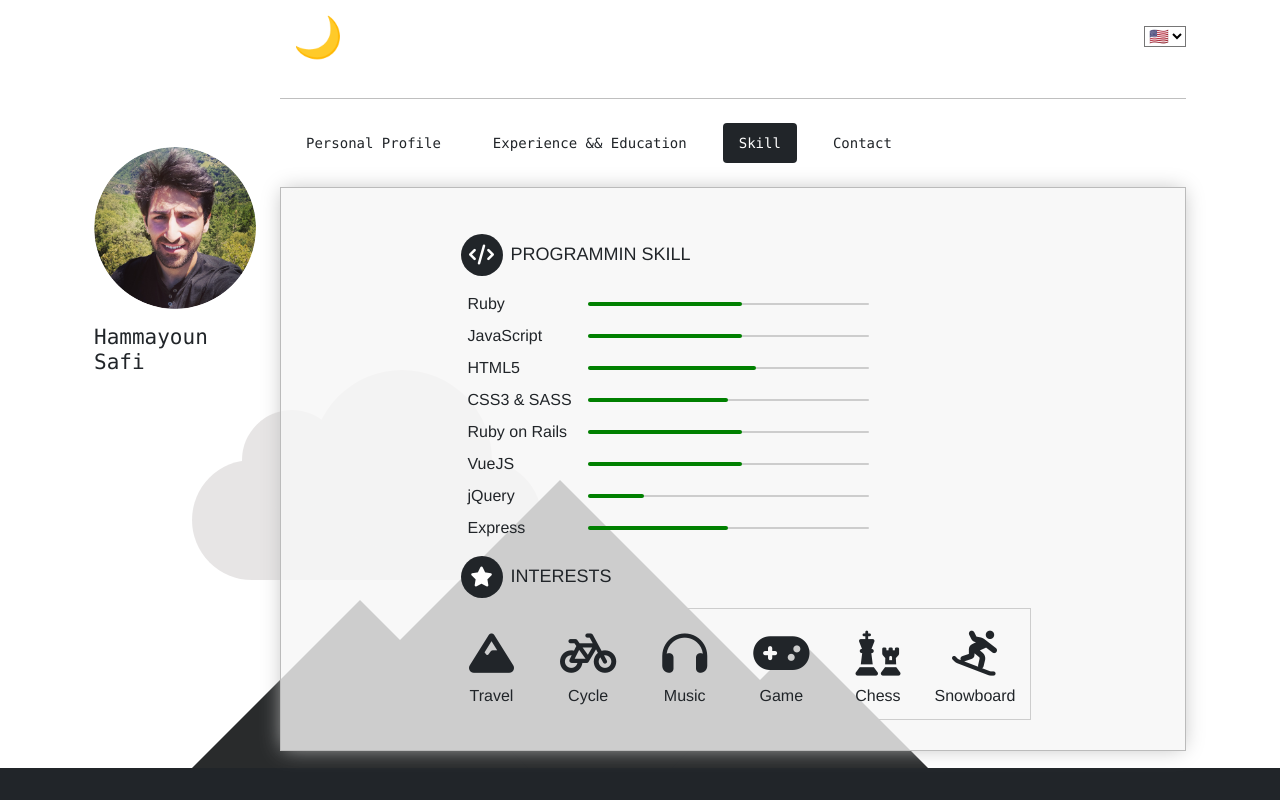
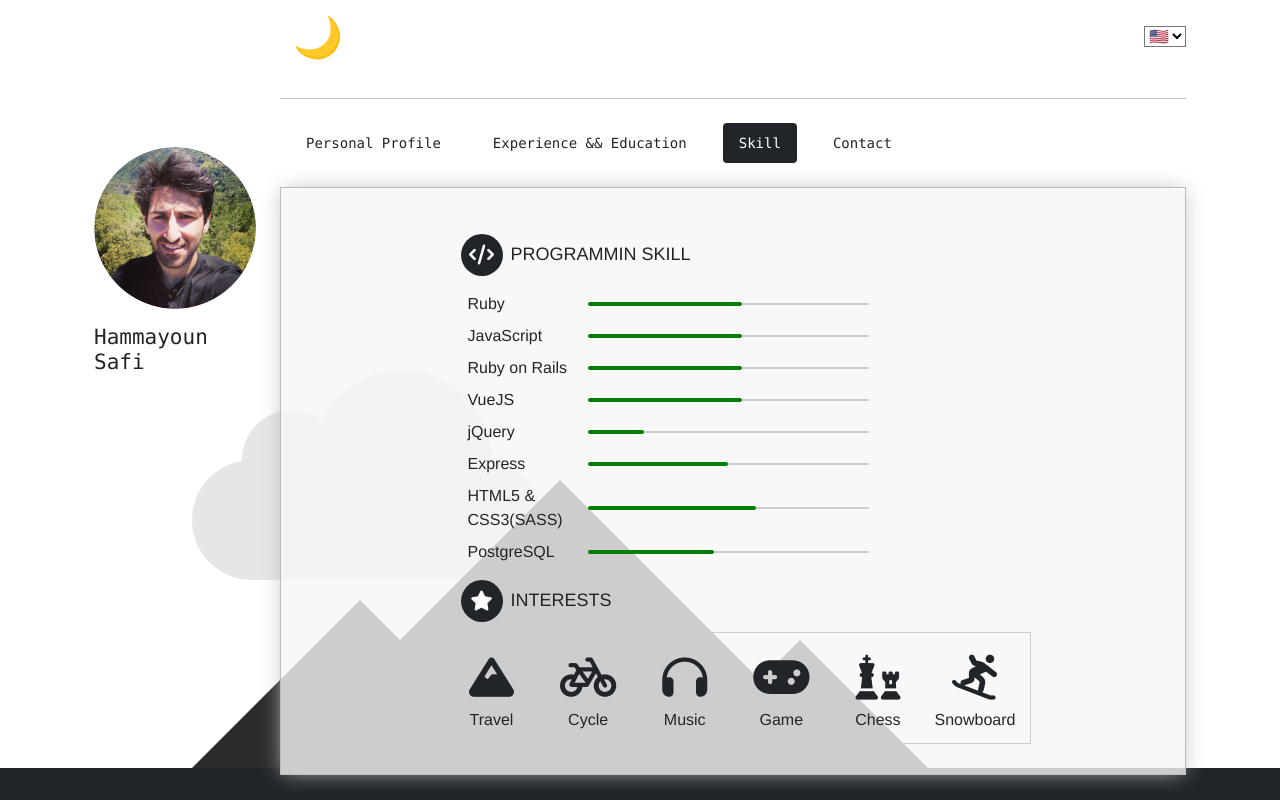
Before and after one commit to Hama99o/my-cv, a Vue app: page /skill in a window 1280 px wide. Built offline with nearby package versions, Linux system fonts and the light colour scheme.

Commit message:
skil updated

```diff
--- a/src/components/Skill.vue
+++ b/src/components/Skill.vue
@@ -10,16 +10,6 @@
             </div>
           </li>
           <li data-percent="55"><span>JavaScript</span>
-            <div class="skills-bar">
-              <div class="bar"></div>
-            </div>
-          </li>
-          <li data-percent="60"><span>HTML5</span>
-            <div class="skills-bar">
-              <div class="bar"></div>
-            </div>
-          </li>
-          <li data-percent="50"><span>CSS3 & SASS</span>
             <div class="skills-bar">
               <div class="bar"></div>
             </div>
@@ -40,6 +30,16 @@
             </div>
           </li>
           <li data-percent="50"><span>Express</span>
+            <div class="skills-bar">
+              <div class="bar"></div>
+            </div>
+          </li>
+          <li data-percent="60"><span>HTML5 & CSS3(SASS)</span>
+            <div class="skills-bar">
+              <div class="bar"></div>
+            </div>
+          </li>
+          <li data-percent="45"><span>PostgreSQL</span>
             <div class="skills-bar">
               <div class="bar"></div>
             </div>
```
